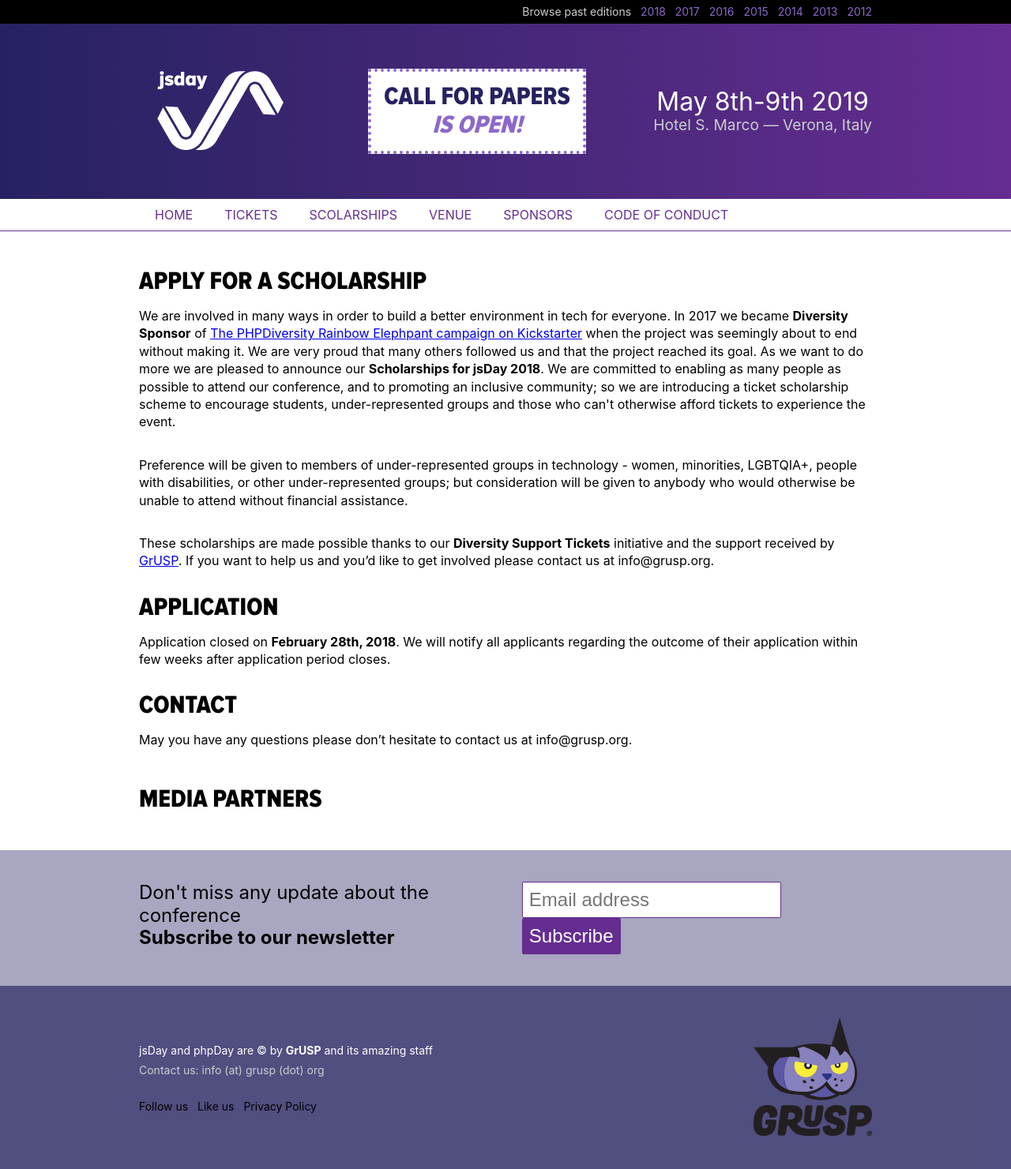
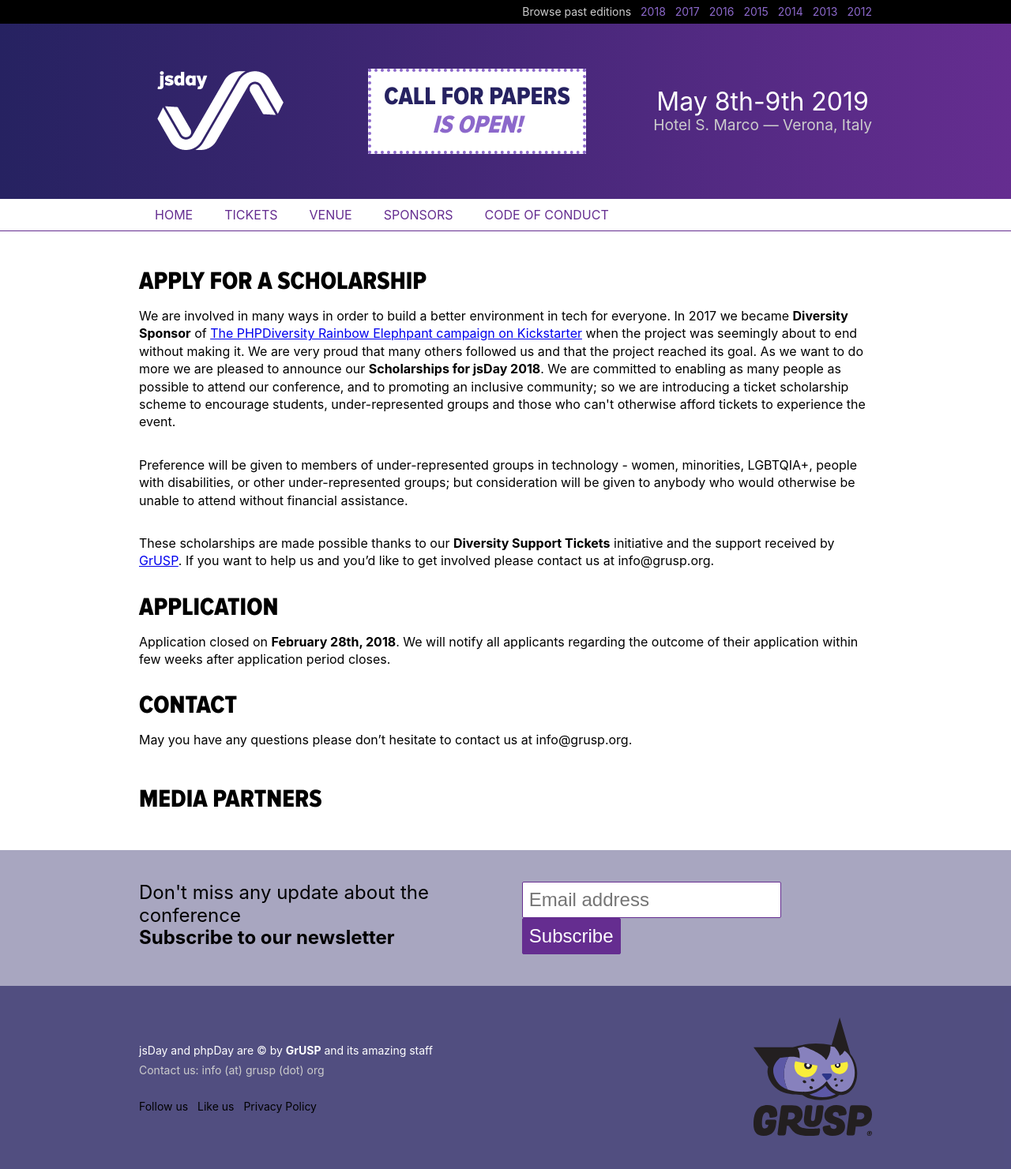
Before and after one commit to giuliatosato/2019.jsday.it, a Jekyll site: the page built from scholarships.html, in a window 1280 px wide. Shown: the whole page at 79% size. Built offline with Jekyll 4.4.1, drawn with Linux system fonts in a browser that asks for light colours; comment, search, counter and statistics services are not loaded.

Commit message:
Fix `scolarship` typo

```diff
--- a/_data/conference.yml
+++ b/_data/conference.yml
@@ -13,7 +13,7 @@ media_partners_helper: jsday.js
 domain: jsday.it
 show_cfp: true
 cfp_url: https://cfp.jsday.it/
-scolarships_available: true
+scholarships_available: false
 schedule_available: false
 eventbrite_link: https://eventbrite.com/tickets-external?eid=46036945744&ref=etckt
 
--- a/_includes/layout/header.html
+++ b/_includes/layout/header.html
@@ -65,9 +65,9 @@
       <a class="menu__item" href="tickets.html" title="Tickets">
         Tickets
       </a>
-      {% if site.data.conference.scolarships_available %}
-      <a class="menu__item" href="scolarships.html" title="Scolarships">
-        Scolarships
+      {% if site.data.conference.scholarships_available %}
+      <a class="menu__item" href="scholarships.html" title="Scholarships">
+        Scholarships
       </a>
       {% endif %}
       <a class="menu__item" href="venue.html" title="Venue">
--- a/_includes/scolarships/intro.html
+++ b/_includes/scholarships/intro.html
@@ -1,7 +1,7 @@
 <div>
     <div class="container">
         <div class="section-title">Apply for a Scholarship</div>
-        <p class="scolarships__description">
+        <p class="scholarships__description">
             We are involved in many ways in order to build a better environment in tech for everyone. In 2017 we became
             <strong>Diversity Sponsor</strong> of <a href="https://www.kickstarter.com/projects/1817732114/the-phpdiversity-rainbow-elephpant">The PHPDiversity Rainbow Elephpant campaign on Kickstarter</a>
             when the project was seemingly about to end without making it. We are very proud that many others followed us
@@ -11,26 +11,26 @@
             community; so we are introducing a ticket scholarship scheme to encourage students, under-represented groups
             and those who can't otherwise afford tickets to experience the event.
         </p>
-        <p class="scolarships__description">
+        <p class="scholarships__description">
             Preference will be given to members of under-represented groups in technology - women, minorities, LGBTQIA+,
             people with disabilities, or other under-represented groups; but consideration will be given to anybody who
             would otherwise be unable to attend without financial assistance.
         </p>
-        <p class="scolarships__description">
+        <p class="scholarships__description">
             These scholarships are made possible thanks to our <strong>Diversity Support Tickets</strong> initiative and the support
             received by <a href="http://www.grusp.org/it/">GrUSP</a>.
             If you want to help us and you’d like to get involved please contact us at info@grusp.org.
         </p>
 
         <div class="section-title">Application</div>
-        <p class="scolarships__description">
+        <p class="scholarships__description">
             Application closed on <strong>February 28th, 2018</strong>.
             We will notify all applicants regarding the outcome of their application within few weeks after application
             period closes.
         </p>
 
         <div class="section-title">Contact</div>
-        <p class="scolarships__description">
+        <p class="scholarships__description">
             May you have any questions please don’t hesitate to contact us at info@grusp.org.
         </p>
     </div>
--- a/scolarships.html
+++ b/scholarships.html
@@ -1,6 +1,6 @@
 ---
-title: Scolarships
-css: scolarships
+title: Scholarships
+css: scholarships
 ---
 
 {% comment %}
@@ -9,4 +9,4 @@ Please check page contents in the _includes folder.
 = = = = = = = = = = = = = = = = = = = = = = = = = =
 {% endcomment %}
 
-{% include scolarships/intro.html %}
+{% include scholarships/intro.html %}
--- a/stylesheets/scolarships.css
+++ b/stylesheets/scholarships.css
@@ -1,12 +1,12 @@
-.scolarships__description strong {
+.scholarships__description strong {
     font-weight: bold;
 }
 
-.scolarships__description a {
+.scholarships__description a {
     text-decoration: underline;
 }
 
-.scolarships__description {
+.scholarships__description {
     line-height: 1.4;
     margin-bottom: 2rem;
 }
```
